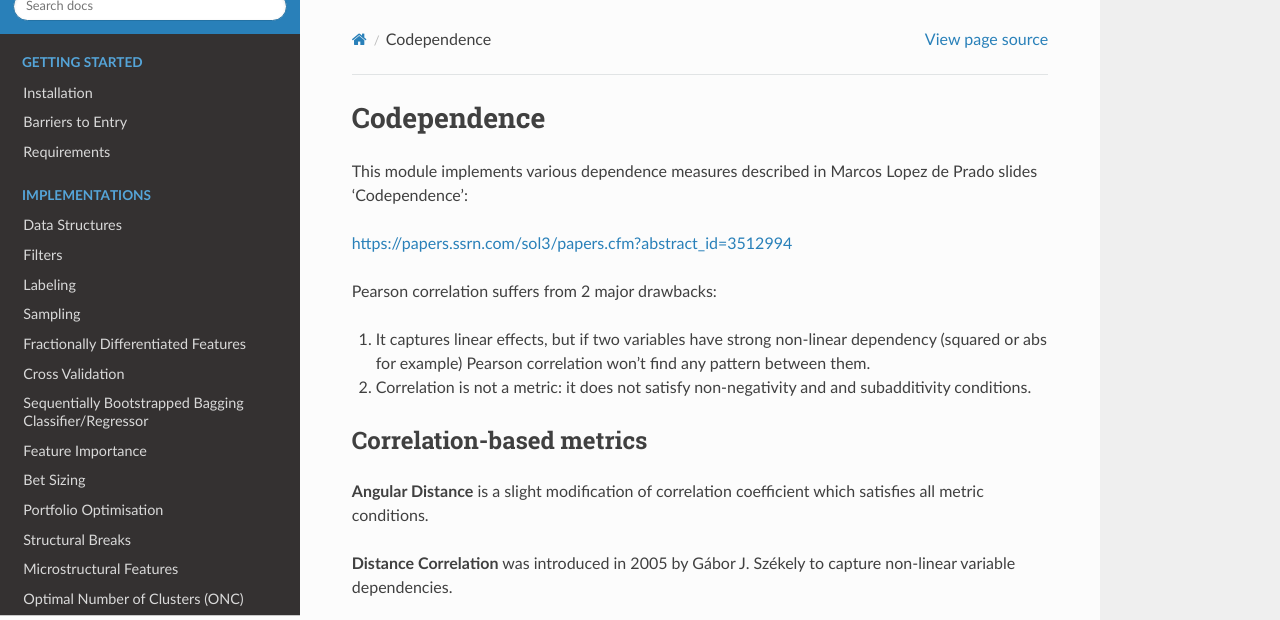
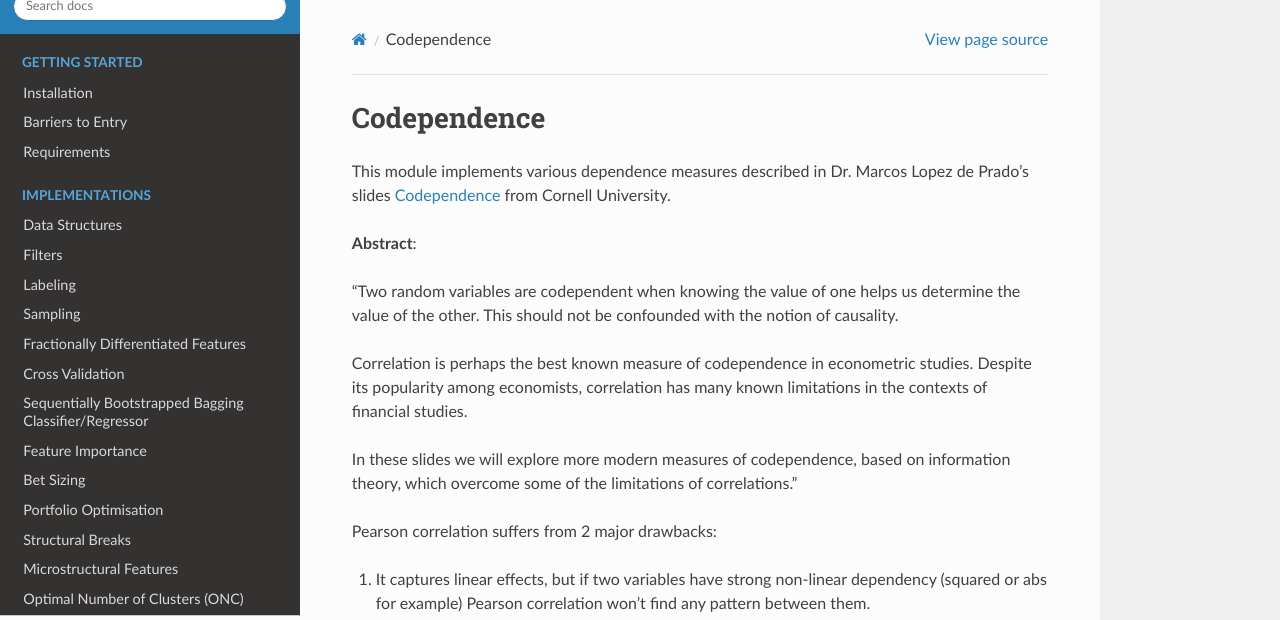
Before and after one commit to hudson-and-thames/mlfinlab, a Sphinx documentation site: the page built from docs/source/implementations/codependence.rst, in a window 1280 px wide and 900 px high, cut to the strip 0-620 px from the top of the window. Built offline with Sphinx 7.4.7 and the Read the Docs theme 2.0.0, drawn with Linux system fonts in a browser that asks for light colours.

Commit message:
Update docs: * Added abstract * Changed url to a link with name * Added grammar

```diff
--- a/docs/source/implementations/codependence.rst
+++ b/docs/source/implementations/codependence.rst
@@ -4,9 +4,17 @@
 Codependence
 ============
 
-This module implements various dependence measures described in Marcos Lopez de Prado slides 'Codependence':
+This module implements various dependence measures described in Dr. Marcos Lopez de Prado's slides `Codependence`_ from Cornell University.
 
-https://papers.ssrn.com/sol3/papers.cfm?abstract_id=3512994
+**Abstract**:
+
+"Two random variables are codependent when knowing the value of one helps us determine the value of the other. This should not be confounded with the notion of causality.
+
+Correlation is perhaps the best known measure of codependence in econometric studies. Despite its popularity among economists, correlation has many known limitations in the contexts of financial studies.
+
+In these slides we will explore more modern measures of codependence, based on information theory, which overcome some of the limitations of correlations."
+
+.. _`Codependence`: https://papers.ssrn.com/sol3/papers.cfm?abstract_id=3512994
 
 Pearson correlation suffers from 2 major drawbacks:
 
```
Also changed, not shown: 2 other files.
